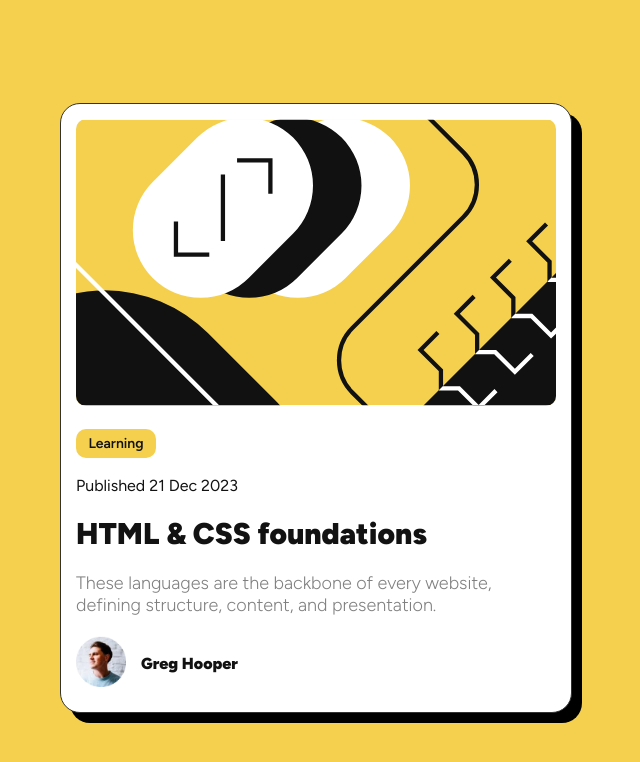
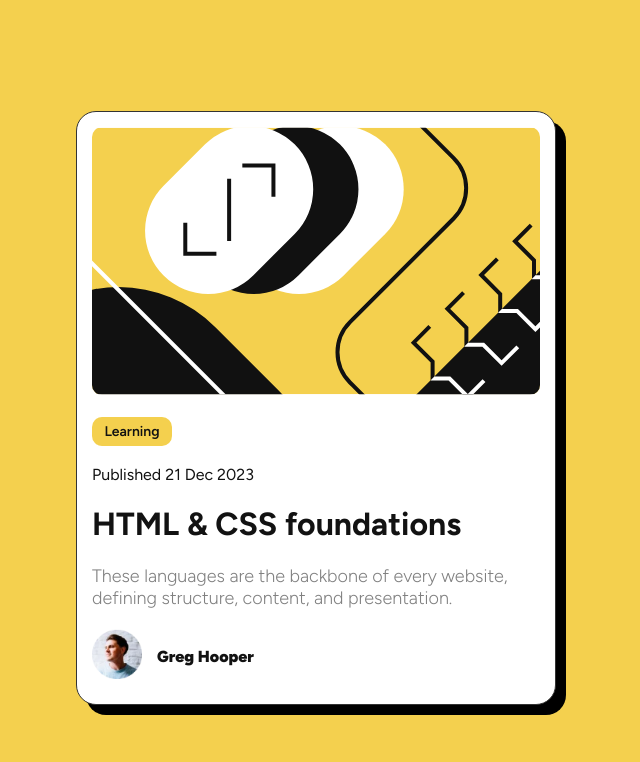
Before and after one commit to bash4Dev/blog-preview, a plain HTML site: page index.html in a window 1280 px wide. Shown: the top 762 px of the page, without its empty margins (412-1052 px from the left). Drawn offline with Linux system fonts and the light colour scheme; a web font is replaced by a local one.

Commit message:
Modify CSS file

```diff
--- a/styles.css
+++ b/styles.css
@@ -14,7 +14,7 @@ body {
     display: flex;
     flex-direction: column;
     background-color: hsl(0, 0%, 100%);
-    width: 64vh;
+    width: 60vh;
     margin: 0;
     padding: 15px;
     border-radius: 20px;
@@ -46,11 +46,13 @@ h4 {
     font-size: 15px;
 }
 
-.container h1 {
-    font-size: 30px;
+h1 a {
+    font-size: 28px;
     font-weight: 900;
+    color: #000;
+    text-decoration: none;
 }
-h1:hover {
+h1 a:hover {
     color: hsl(47, 88%, 63%);
 }
 
@@ -84,3 +86,7 @@ div p {
 .attribution a {
     color: hsl(228, 45%, 44%);
 }
+
+@media only screen and (min-device-width : 320px) and (max-device-width : 480px) {
+    /* Styles */
+}
```
